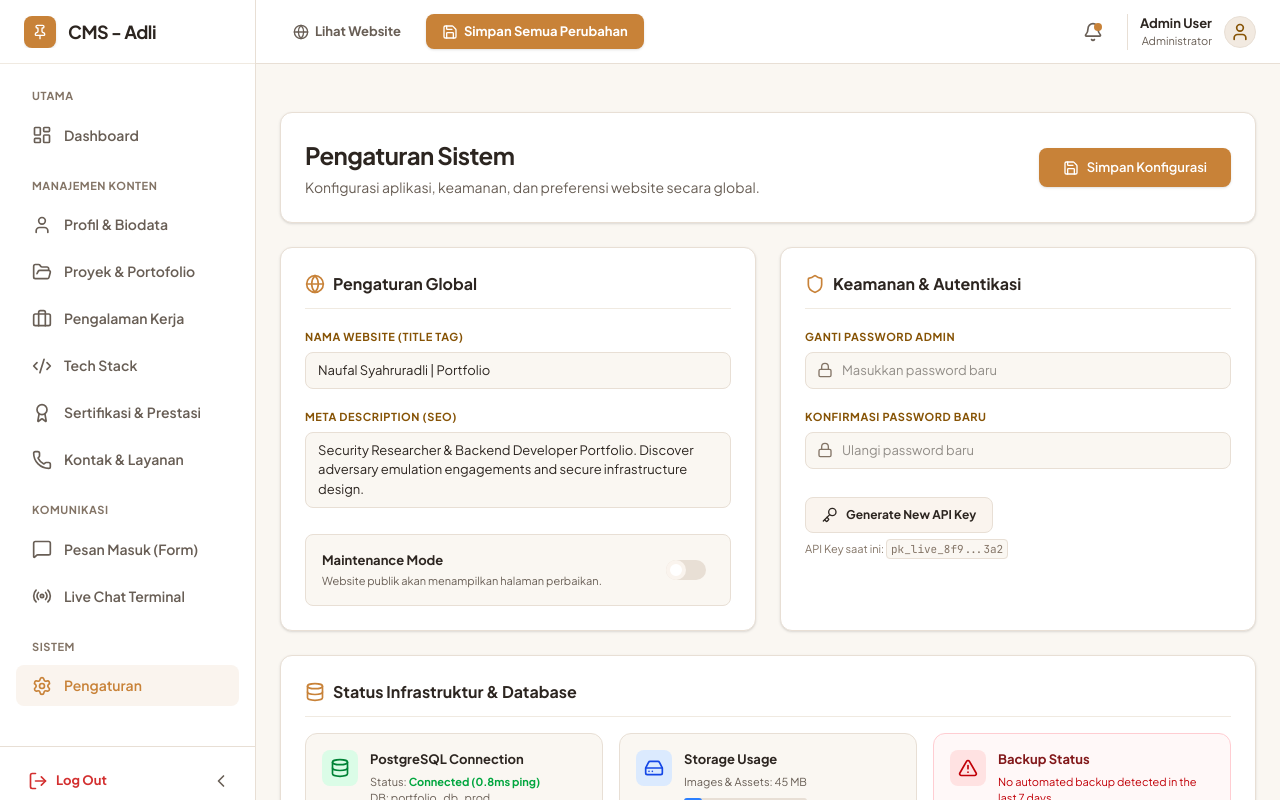
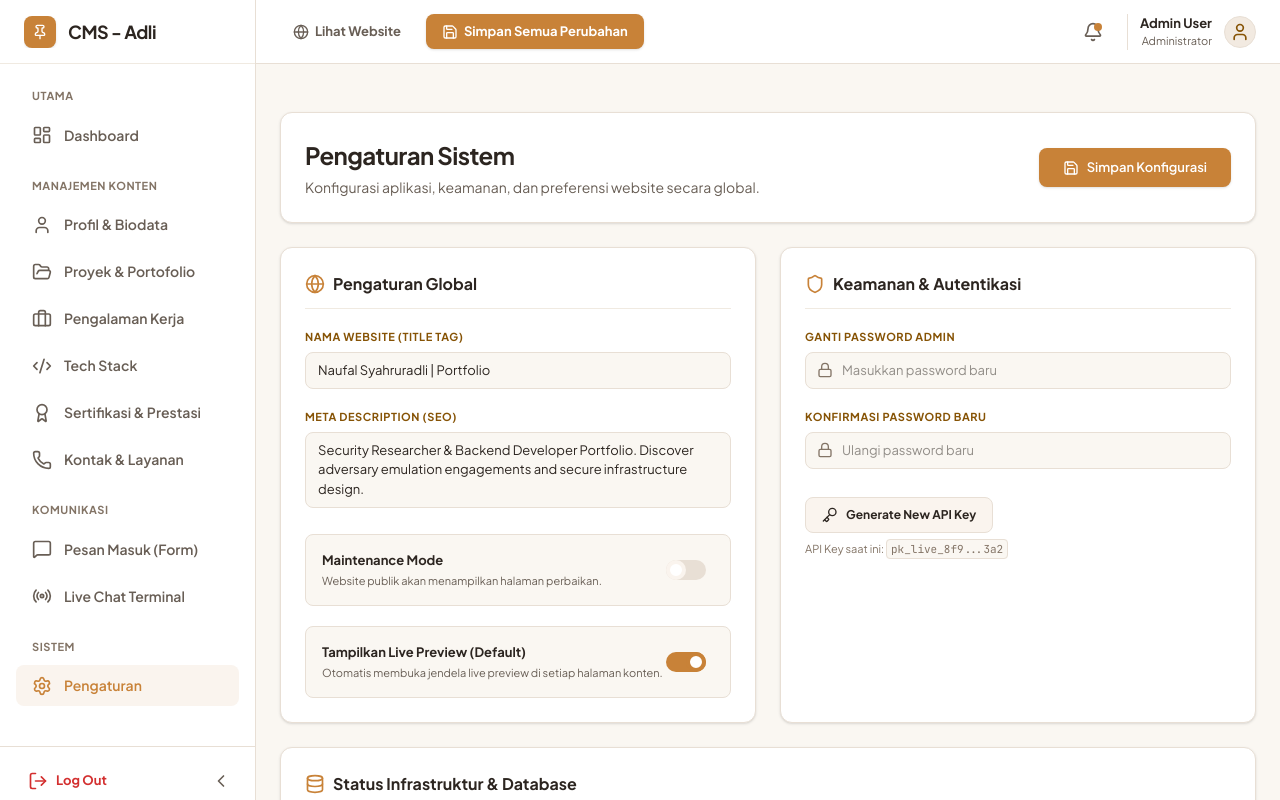
Before and after one commit to AdliXSec/Portfolio-V2, a React (Vite) app in the folder app/: page /admin/settings in a window 1280 px wide. Shown: the top 800 px of the page. Built offline with nearby package versions, Linux system fonts and the light colour scheme.

Commit message:
feat: add global config for default live preview behavior

```diff
--- a/app/src/pages/admin/AdminSettings.jsx
+++ b/app/src/pages/admin/AdminSettings.jsx
@@ -1,6 +1,19 @@
+import { useState, useEffect } from 'react';
 import { Shield, Globe, Key, Lock, Save, Database, HardDrive, Cpu, AlertTriangle } from 'lucide-react';
 
 export default function AdminSettings() {
+  // Gunakan localStorage untuk simulasi konfigurasi sebelum ada DB
+  const [maintenanceMode, setMaintenanceMode] = useState(false);
+  const [defaultPreview, setDefaultPreview] = useState(() => {
+    return localStorage.getItem('default_live_preview') === 'false' ? false : true;
+  });
+
+  const handleTogglePreview = () => {
+    const newVal = !defaultPreview;
+    setDefaultPreview(newVal);
+    localStorage.setItem('default_live_preview', newVal.toString());
+  };
+
   return (
     <div className="py-2 sm:py-6 flex flex-col gap-6 max-w-[1440px] mx-auto w-full">
       <div className="flex flex-col md:flex-row md:items-center justify-between gap-4 bg-white p-4 sm:p-6 rounded-xl border border-[#E8DFD5] shadow-sm">
@@ -41,8 +54,19 @@ export default function AdminSettings() {
               <p className="text-[11px] text-[#685E55] mt-0.5">Website publik akan menampilkan halaman perbaikan.</p>
             </div>
             <div className="relative inline-block w-10 mr-2 align-middle select-none transition duration-200 ease-in">
-              <input type="checkbox" name="toggle" id="toggle1" className="toggle-checkbox absolute block w-5 h-5 rounded-full bg-white border-4 border-[#FAF4EE] appearance-none cursor-pointer transition-transform duration-200 ease-in-out z-10" />
-              <label htmlFor="toggle1" className="toggle-label block overflow-hidden h-5 rounded-full bg-[#E8DFD5] cursor-pointer"></label>
+              <input type="checkbox" id="toggle_maintenance" checked={maintenanceMode} onChange={() => setMaintenanceMode(!maintenanceMode)} className="toggle-checkbox absolute block w-5 h-5 rounded-full bg-white border-4 border-[#FAF4EE] appearance-none cursor-pointer transition-transform duration-200 ease-in-out z-10" />
+              <label htmlFor="toggle_maintenance" className="toggle-label block overflow-hidden h-5 rounded-full bg-[#E8DFD5] cursor-pointer"></label>
+            </div>
+          </div>
+
+          <div className="flex items-center justify-between p-4 bg-[#FAF7F2] rounded-lg border border-[#E8DFD5]">
+            <div>
+              <h3 className="text-[13px] font-bold text-[#2C2520]">Tampilkan Live Preview (Default)</h3>
+              <p className="text-[11px] text-[#685E55] mt-0.5">Otomatis membuka jendela live preview di setiap halaman konten.</p>
+            </div>
+            <div className="relative inline-block w-10 mr-2 align-middle select-none transition duration-200 ease-in">
+              <input type="checkbox" id="toggle_preview" checked={defaultPreview} onChange={handleTogglePreview} className="toggle-checkbox absolute block w-5 h-5 rounded-full bg-white border-4 border-[#FAF4EE] appearance-none cursor-pointer transition-transform duration-200 ease-in-out z-10" />
+              <label htmlFor="toggle_preview" className="toggle-label block overflow-hidden h-5 rounded-full bg-[#E8DFD5] cursor-pointer"></label>
             </div>
           </div>
         </div>
--- a/app/src/pages/admin/LivePreviewWrapper.jsx
+++ b/app/src/pages/admin/LivePreviewWrapper.jsx
@@ -5,7 +5,11 @@ import DossierModal from '../../components/DossierModal';
 export default function LivePreviewWrapper({ children, title = 'Live Preview' }) {
   const [modalOpen, setModalOpen] = useState(false);
   const [modalKey, setModalKey] = useState('principal');
-  const [showPreview, setShowPreview] = useState(true);
+  const [showPreview, setShowPreview] = useState(() => {
+    // Ambil default state dari pengaturan simulasi (localstorage)
+    const stored = localStorage.getItem('default_live_preview');
+    return stored === 'false' ? false : true;
+  });
 
   const onOpenModal = (key) => {
     setModalKey(key);
```
Also changed, not shown: 2 other files (tests, documents, lock files or other folders).
